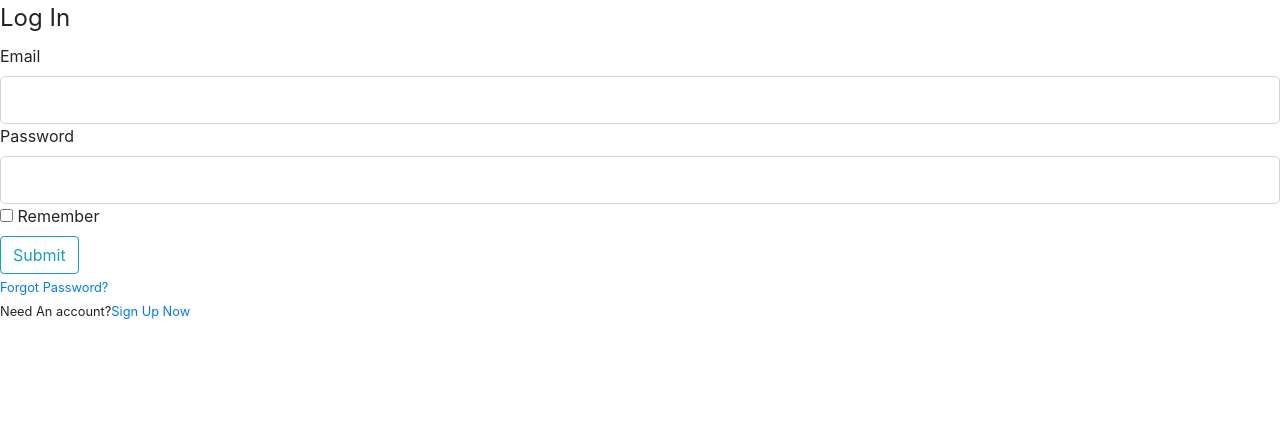
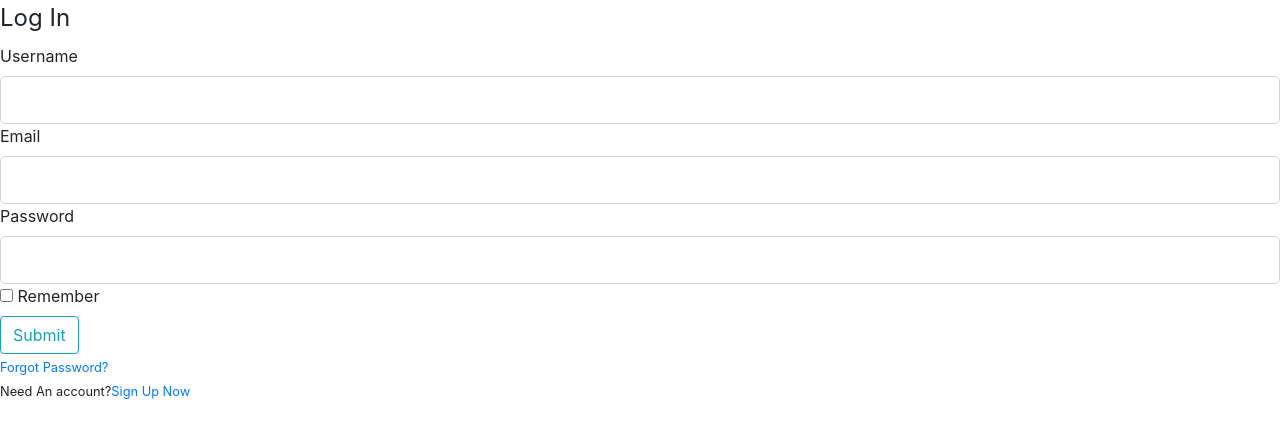
Before and after one commit to Muliro1/KISUMU-LEVEL-UP, a Python web app: template flask/templates/login.html in a window 1280 px wide. Shown: the part 48-486 px from the top of the page. Run offline with Jinja, Linux system fonts and the light colour scheme; the template is opened without the code that fills it: most values are stand-ins (such as "Sample title", 1, 10 or a date in 2020); form fields are guessed from the names that the template uses; some libraries are stand-ins or nearby versions.

Commit message:
improvements

```diff
--- a/flask/templates/login.html
+++ b/flask/templates/login.html
@@ -5,6 +5,19 @@
 		{{form.hidden_tag()}}
 		<fieldset>
 			<legend>Log In</legend>
+			<div>
+				{{form.username.label(class = 'form-control-label')}}
+				{%if form.username.errors%}
+				    {{form.username(class = 'form-control form-control-lg is-invalid')}}
+				    <div>
+                        {%for error in form.username.errors%}
+                            <span> {{error}}</span>
+                        {%endfor%}
+				    </div>
+				    {%else%}
+				        {{form.username(class = 'form-control form-control-lg')}}
+				{%endif%}
+			</div>
 			<div>
 				{{form.email.label(class = 'form-control-label')}}
 				{%if form.email.errors%}
```
Also changed, not shown: flask/routes.py (+5 -4 lines).
